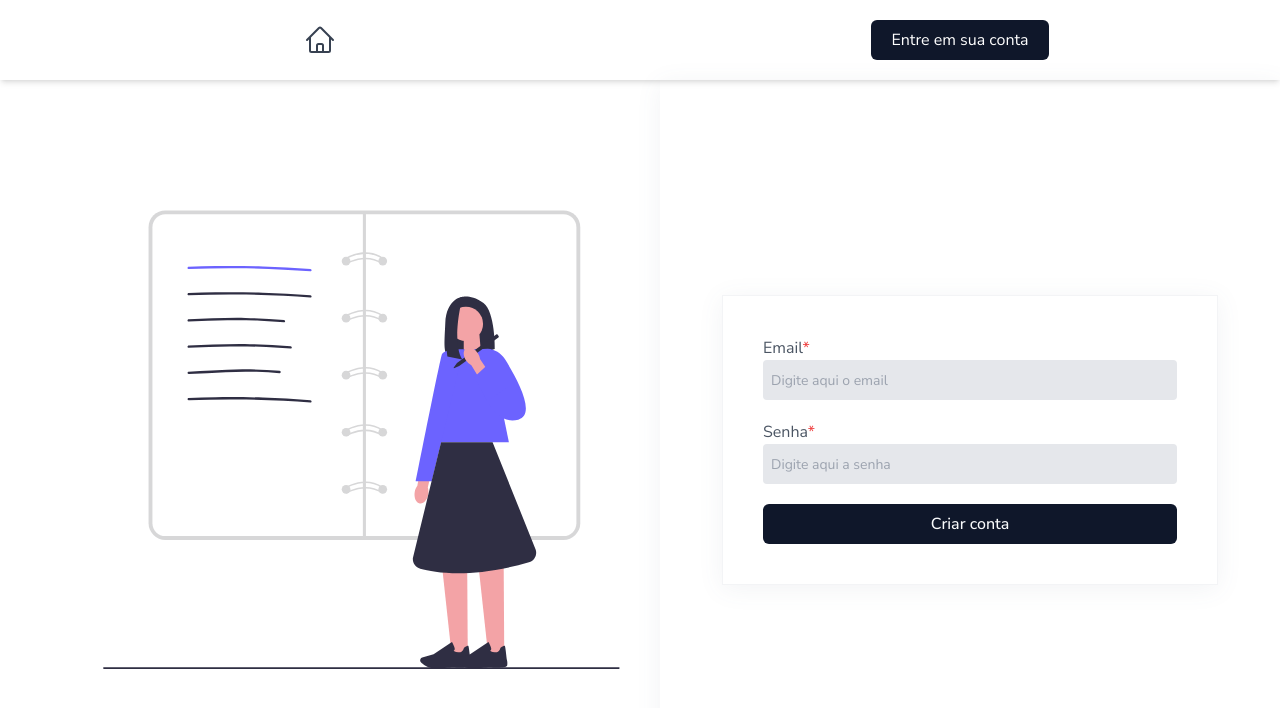
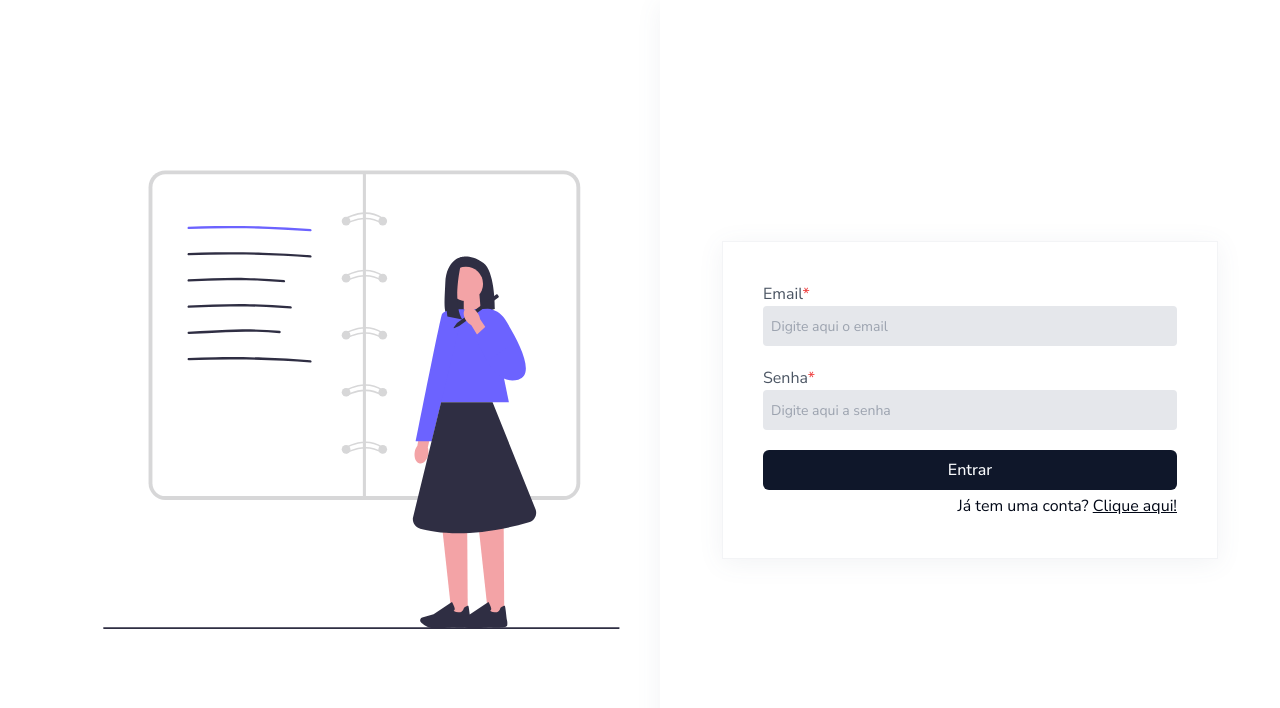
Before and after one commit to christiansmmc/financing-app-web, a Next.js app: page /register in a window 1280 px wide. Shown: the top 708 px of the page. Built offline with nearby package versions, Linux system fonts and the light colour scheme.

Commit message:
feat: removed header from login/register screen

```diff
--- a/app/login/page.tsx
+++ b/app/login/page.tsx
@@ -34,9 +34,7 @@ export default function Page() {
     }
 
     return (
-        <main className={"h-screen flex flex-col"}>
-            <Header buttonText={"Crie sua conta"} buttonOnClick={handleGoRegister}/>
-            <div className="h-screen flex">
+        <main className={"h-screen flex"}>
                 <div className="hidden
                 lg:flex lg:justify-end lg:items-center lg:w-1/2">
                     <GraphicImage className="w-5/6"/>
@@ -51,8 +49,7 @@ export default function Page() {
                         lg:p-10 lg:w-4/5
                         2xl:w-3/5
                         3xl:w-2/5"
-                        onSubmit={handleSubmit(handleLogin)}
-                            >
+                        onSubmit={handleSubmit(handleLogin)}>
                         <div>
                             <div className={"text-gray-600"}>Email<span className={"text-red-500"}>*</span></div>
                             <input
@@ -73,10 +70,12 @@ export default function Page() {
                             {errors.password &&
                                 <span className={"text-xs text-red-500"}>{errors.password.message}</span>}
                         </div>
-                        <Button type={"submit"} className={"text-md"}>Entrar</Button>
+                        <div className="flex flex-col relative">
+                            <Button type={"submit"} className={"text-md w-full"}>Entrar</Button>
+                            <div className="flex justify-end pt-1">Ainda não tem conta?<span className="underline pl-1 cursor-pointer" onClick={handleGoRegister}>Clique aqui!</span></div>
+                        </div>
                     </form>
                 </div>
-            </div>
         </main>
     );
 }
--- a/app/register/page.tsx
+++ b/app/register/page.tsx
@@ -35,9 +35,7 @@ export default function Page() {
     }
 
     return (
-        <main className={"h-screen flex flex-col"}>
-            <Header buttonText={"Entre em sua conta"} buttonOnClick={handleGoLogin}/>
-            <div className="h-screen flex">
+        <main className={"h-screen flex"}>
                 <div className="hidden
                 lg:flex lg:justify-end lg:items-center lg:w-1/2">
                     <BookImage className="w-5/6"/>
@@ -52,8 +50,7 @@ export default function Page() {
                         lg:p-10 lg:w-4/5
                         2xl:w-3/5
                         3xl:w-2/5"
-                        onSubmit={handleSubmit(handleRegister)}
-                            >
+                        onSubmit={handleSubmit(handleRegister)}>
                         <div>
                             <div className={"text-gray-600"}>Email<span className={"text-red-500"}>*</span></div>
                             <input
@@ -74,10 +71,12 @@ export default function Page() {
                             {errors.password &&
                                 <span className={"text-xs text-red-500"}>{errors.password.message}</span>}
                         </div>
-                        <Button type={"submit"} className={"text-md"}>Criar conta</Button>
+                        <div className="flex flex-col relative">
+                            <Button type={"submit"} className={"text-md w-full"}>Entrar</Button>
+                            <div className="flex justify-end pt-1">Já tem uma conta?<span className="underline pl-1 cursor-pointer" onClick={handleGoLogin}>Clique aqui!</span></div>
+                        </div>
                     </form>
                 </div>
-            </div>
         </main>
     );
 }
```
